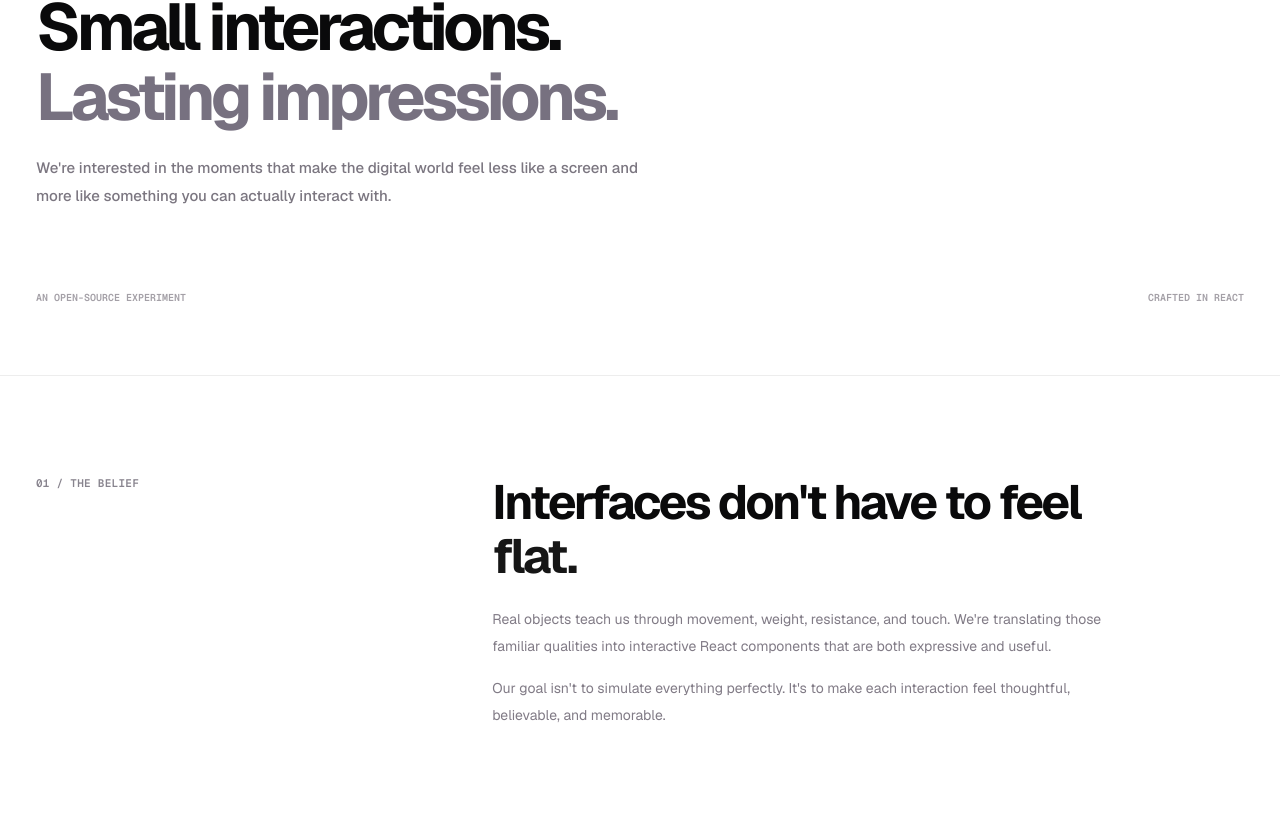
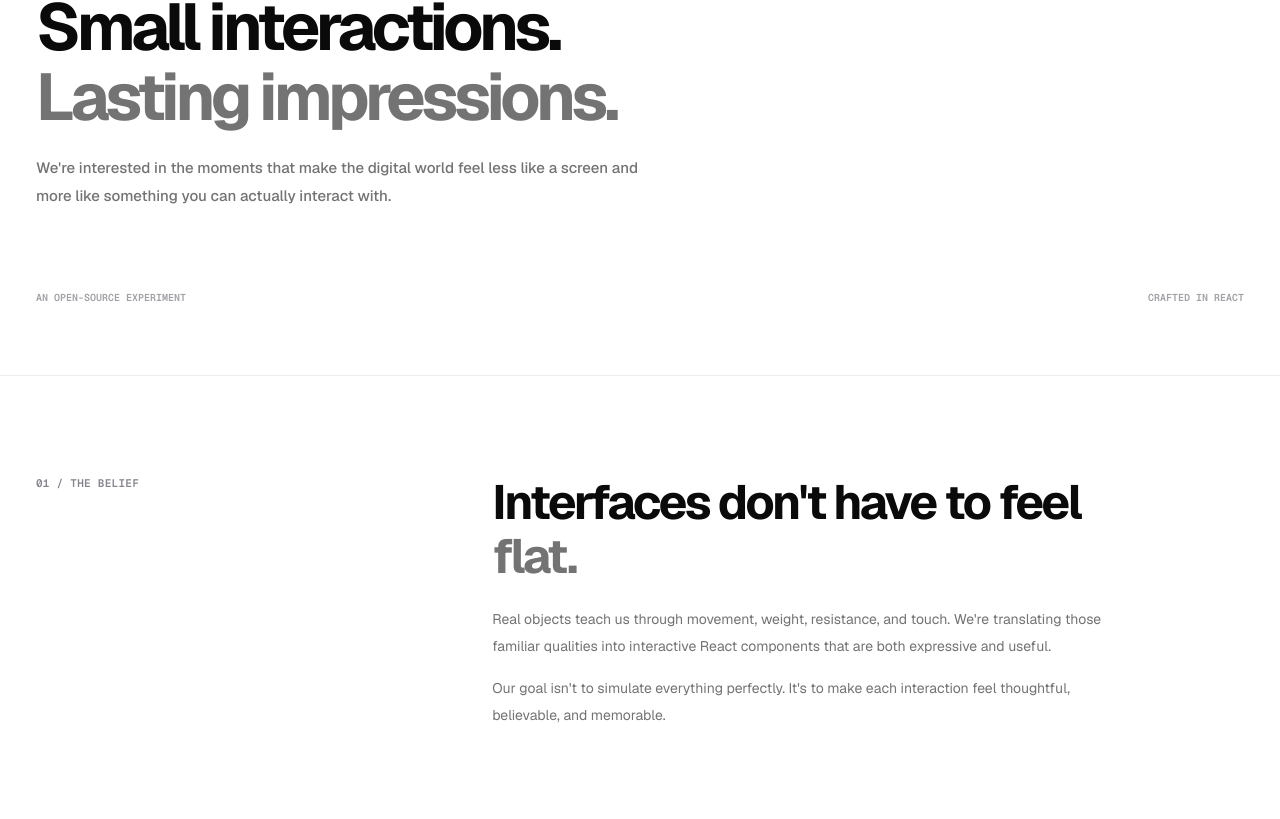
Before and after one commit to victorkay97/tactile-objects, a Next.js app in the folder apps/web/: page /about in a window 1280 px wide. Shown: the part 221-1040 px from the top of the page. Built offline with nearby package versions, Linux system fonts and the light colour scheme.

Commit message:
Bring About page onto the same neutral design system

```diff
--- a/apps/web/app/reference-system.css
+++ b/apps/web/app/reference-system.css
@@ -356,3 +356,16 @@ body:has(.workspace-chrome) :is(.workbench__detail code,.object-lab__detail code
 @media (max-width:760px) {
  body:has(.workspace-chrome) :is(.workbench,.object-lab){max-width:100%;overflow:hidden;}
 }
+
+
+/* About page shares the same neutral editorial shell. */
+.story-page,.story-page__manifesto,html[data-theme="dark"] .story-page,
+html[data-theme="dark"] .story-page__manifesto {background:var(--site-canvas)!important;color:var(--site-ink)!important;}
+.story-page__hero h1 span,.story-page__manifesto-inner h2 em{color:var(--site-soft-ink)!important;}
+.story-page :is(.story-page__hero p,.story-page__manifesto-inner p,.story-page__value p,.story-page__closing p){
+ color:var(--site-soft-ink)!important;
+}
+.story-page :is(.story-page__value,.story-page__value-list,.story-page__closing,.story-page__manifesto){
+ border-color:var(--site-line)!important;
+}
+.story-page__value-icon{background:var(--theme-surface)!important;color:var(--site-ink)!important;border-color:var(--site-line)!important;}
```
